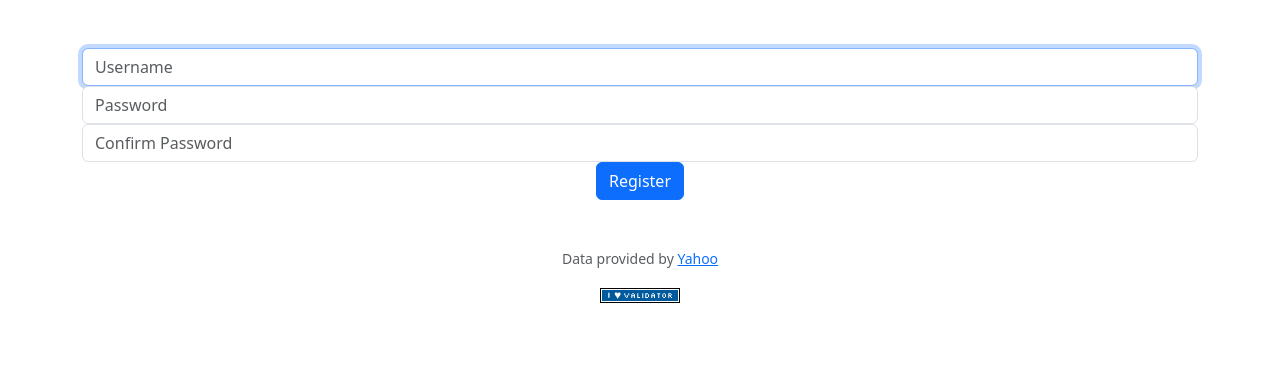
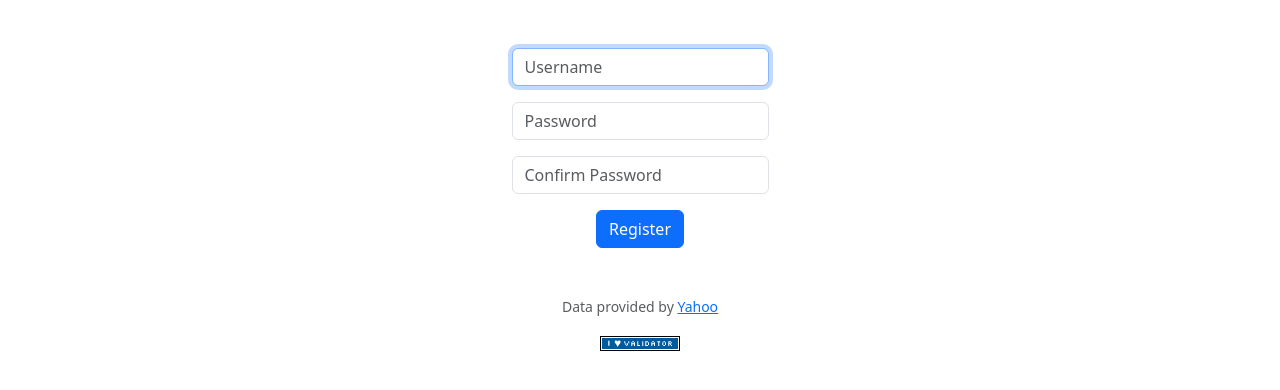
Before and after one commit to minortypo/cs50x, a Flask app: page /register in a window 1280 px wide. Shown: the part 76-466 px from the top of the page. Run offline with Flask 3, Linux system fonts and the light colour scheme; some libraries are stand-ins or nearby versions.

Commit message:
Update register.html

```diff
--- a/week-9/pset9/templates/register.html
+++ b/week-9/pset9/templates/register.html
@@ -1,22 +1,22 @@
 {% extends "layout.html" %}
 
 {% block title %}
-
     Register
-
 {% endblock %}
 
 {% block main %}
-    <form action="{{ url_for('register')}}" method="post">
-        <div class="form-group">
-            <input aoutocomplete="off" autofocus class="form-control" name="username" placeholder="Username" type="text">
+
+    <form action="/register" method="post">
+        <div class="mb-3">
+            <input autocomplete="off" autofocus class="form-control mx-auto w-auto" name="username" placeholder="Username" type="text">
         </div>
-        <div class="form-group">
-            <input autofocus class="form-control" name="password" placeholder="Password" type="password">
+        <div class="mb-3">
+            <input class="form-control mx-auto w-auto" name="password" placeholder="Password" type="password">
         </div>
-        <div class="form-group">
-            <input autofocus class="form-control" name="confirmation" placeholder="Confirm Password" type="password">
+        <div class="mb-3">
+            <input class="form-control mx-auto w-auto" name="confirmation" placeholder="Confirm Password" type="password">
         </div>
         <button class="btn btn-primary" type="submit">Register</button>
     </form>
+
 {% endblock %}
```
